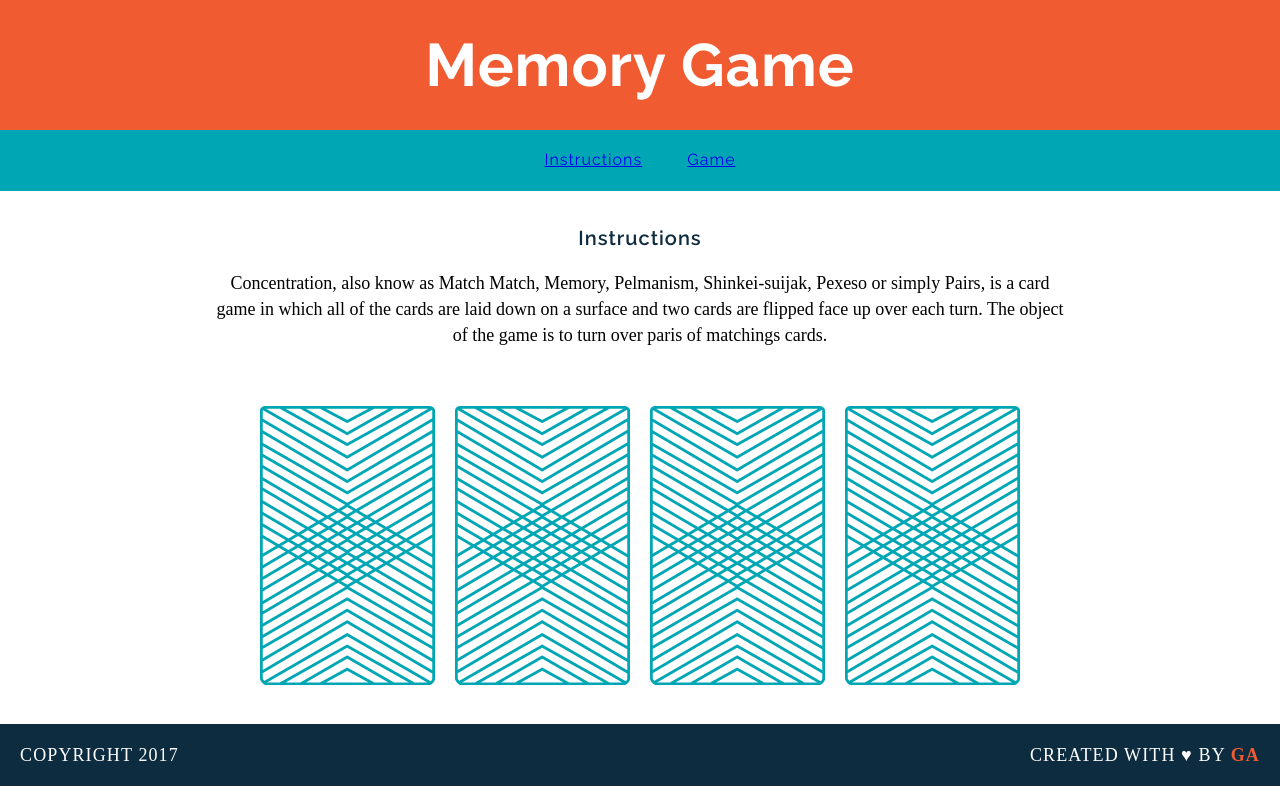
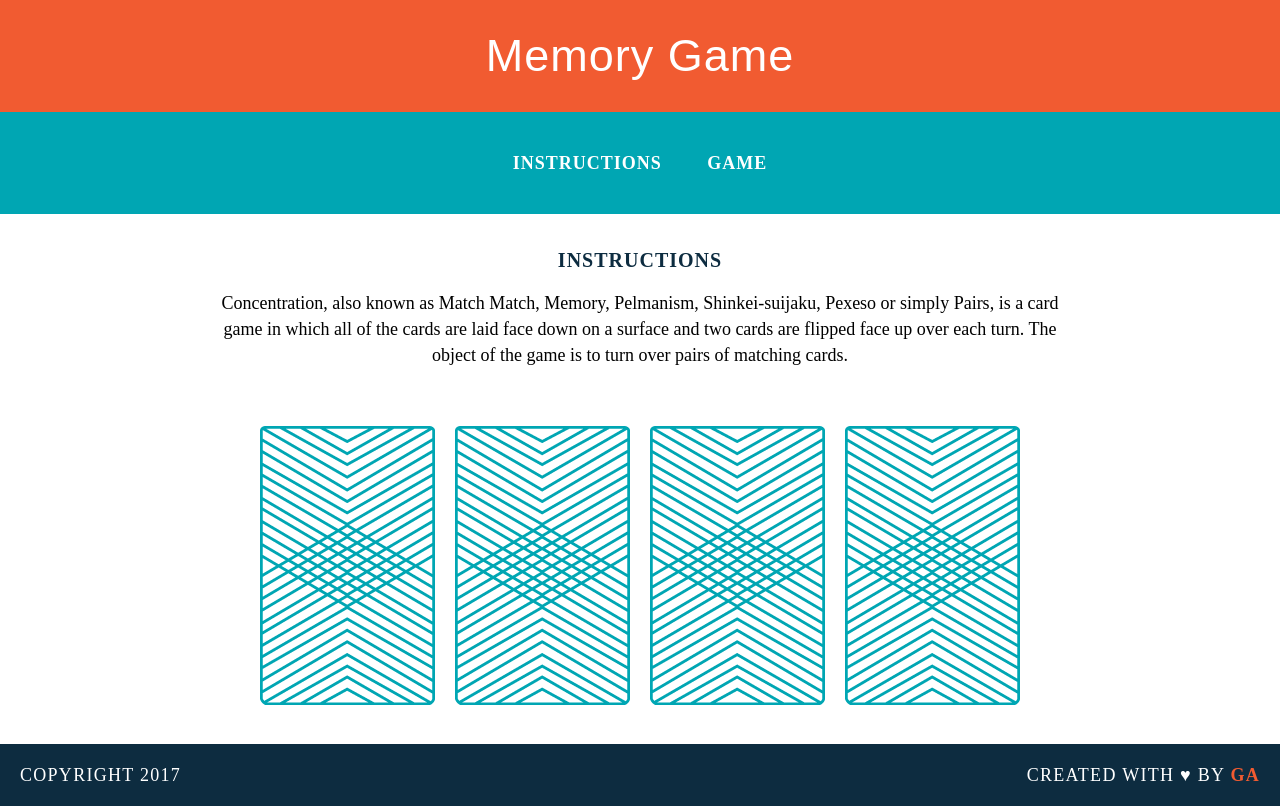
Before and after one commit to CEECEE8904/wdi-fundamental-memorygame, a plain HTML site: page memory-game/index.html in a window 1280 px wide. Drawn offline with Linux system fonts and the light colour scheme; a web font is replaced by a local one.

Commit message:
Add files via upload
Final *Update 5/21/19

```diff
--- a/memory-game/css/style.css
+++ b/memory-game/css/style.css
@@ -1,88 +1,87 @@
-h1{
-font-family: "Raleway";
-font-weight: 400
-color: #0D2CF4;
-letter-spacing: 1px;
-font size: 45px;
+body{
+    text-align: center;
     margin: 0;
+
 }
 
-nav{
-font-family: "Raleway";
-color: #F15B31;
+h1 {
+    font-family: "Raleway", sans-serif;
+    font-weight: 400;
+    color: #0d2c40;
+    font-size: 45px;
     letter-spacing: 1px;
-font-weight: 600
-font-size: 18px;
-background-color: #00A6B3;
-color: #FFFFFF;
-padding-top: 20px;
-padding-bottom: 20px;
-border-bottom: 2px solid transparent;
-}
-nav a{
-	margin-right: 20px;
-	margin-left: 20px;
-	font color: #FFFFFF;
-	border-bottom: 2px solid transparent;
-}
-a:hover{
-	border-color: white;
+    margin: 0;
+    color: white;
 }
 
-h3{
-font-family: "Raleway";
-color: #0D2C40;
-letter-spacing: 1px;
-font-weight: 600;
-font-size: 20px;
-}
-
-p{
+p {
   font-family: "Droid Serif", serif;
   line-height: 26px;
   font-size: 18px;
-text-align: center;
 }
 
-header{
+a {
+    font-family: raleway;
+    text-decoration: none;
+    color: #F15B31;
+    letter-spacing: 1px;
+    font-weight: 600;
+    font-size: 18px;
+
+}
+
+h2 {
+    font-family: raleway;
+    font-size: 20px;
+    color: #0d2c40;
+    letter-spacing: 1px;
+    font-weight: 600;
+}
+
+header {
     background-color: #F15B31;
-	color: #FFFFFF;
-	font-size: 30px;
     padding: 30px 20px 30px 20px;
 }
-body{
-	text-align: center;
-	margin: 0;
+
+main {
+  width: 850px;
+  margin: 35px auto
+}
+a {
+    margin: 0 20px;
+    color: white;
 }
 
-main{
-	width: 850px;
-	margin-top: 35px;
-	margin-bottom: 35px;
-	margin-right: auto;
-	margin-left: auto;
+nav a:hover {
+    border-bottom: 2px solid white;
 }
 
-main section{
-	text-align: center;
-}
-img{
-	margin-top: 40px;
-	margin-left: 8px;
-	margin-right: 8px;
+nav {
+    background-color: #00A6B3;
+    padding: 20px 0;
 }
 
-footer{
+img {
+    margin: 40px 8px 0 8px;
+}
+footer {
     text-transform: uppercase;
-	padding: 0px 20px 0px 20px;
+    padding: 0 20px;
     background-color: #0D2C40;
     color: white;
-	font-size: 14px;
     letter-spacing: .08em;
     font-weight: 500;
 }
 
-.clearfix:after{
+.copyright {
+    float: left;
+}
+
+.message {
+    float: right;
+}
+
+.clearfix:after {
   visibility: hidden;
   display: block;
   content: " ";
@@ -91,17 +90,11 @@ footer{
   font-size: 0;
 }
 
-.copyright{
-	font-family: "Raleway";
-	float: left;
-}
-
-.message{
-	font-family: "Raleway";
-	float: right;
-}
-
-.name{
+.name {
    color: #F15B31;
    font-weight: 700;
 }
+#game-board{
+
+  width: 1200px;
+}
--- a/memory-game/index.html
+++ b/memory-game/index.html
@@ -1,22 +1,22 @@
 <!DOCTYPE html>
 <html>
    <head>
+      <meta charset="utf-8">
       <link href="css/style.css" rel="stylesheet" type="text/css">
-    <link href="https://fonts.googleapis.com/css?family=Droid+Serif|Raleway:400,500,600,700" rel="stylesheet">
-    <title>Memory Card Game</title>
+
+      <title>Memory card game</title>
    </head>
    <body>
       <header>
          <h1>Memory Game</h1>
       </header>
       <nav>
-      	<a href="#">Instructions</a>
-		<a href="#">Game</a>
+         <p><a href="#">INSTRUCTIONS</a><a href="#"> GAME</a></p>
       </nav>
       <main>
-    <h3>Instructions</h3>
-    <p>Concentration, also know as Match Match, Memory, Pelmanism, Shinkei-suijak, Pexeso or simply Pairs, is a card game in which all of the cards are laid down on a surface and two cards are flipped face up over each turn. The object of the game is to turn over paris of matchings cards.
-    </p>
+         <h2>INSTRUCTIONS</h2>
+         <p>Concentration, also known as Match Match, Memory, Pelmanism, Shinkei-suijaku, Pexeso or simply Pairs, is a card game in which all of the cards are laid face down on a surface and two cards are flipped face up over each turn. The object of the game is to turn over pairs of matching cards.</p>
+         <div id="game-board" class="board clearfix"></div>
       <div>
       <img src="images/back.png" alt="Queen of Diamonds">
       <img src="images/back.png" alt="Quee of Hearts">
@@ -24,16 +24,12 @@
       <img src="images/back.png" alt="King of Hearts">
     </div>
       </main>
+      <footer>
+          <div class="clearfix">
+          <p class="copyright">Copyright 2017</p>
+          <p class="message">Created with &hearts; by <span class="name">GA</span></p>
+              </div>
+      </footer>
     <script src="js/main.js"></script>
    </body>
-  <footer class="clearfix">
-    <div class="copyright">
-      <p>Copyright 2017</p>
-    </div>
-
-    <div class="message">
-      <p>Created with &hearts; by <span class="name">GA</span></p>
-    </div>
-
-  </footer>
 </html>
--- a/memory-game/js/main.js
+++ b/memory-game/js/main.js
@@ -7,41 +7,51 @@ var cards = [
 {
   rank: "queen",
   suit: "diamonds",
-    cardImage: "images/queen-of-diamonds.png"
+  cardImage:"images/queen-of-diamonds.png"
 },
 {
   rank: "king",
   suit: "hearts",
-    cardImage: "images/king-of-hearts.png"
+  cardImage:"images/king-of-hearts.png"
 },
 {
   rank: "king",
-    suit: "diamonds",
-    cardImage: "images/king-of-diamonds.png"
+  suit: "hearts",
+  cardImage:"images/king-of-hearts.png"
 }
 ];
 
-var cardsInPlay = [];
-
-var checkForMatch = function() {
-    this['src'] = (cards[0,1,2,3].cardImage);
-    if (cardsInPlay.length === 2 && cardsInPlay[0] === cardsInPlay[1]) {
-        alert("You found a match!");
-    } else {
-    alert("Sorry, try again.");
-    console.log(cardsInPlay);
-    cardsInPlay[0].setAttribute('src', 'images/back.png');
-    cardsInPlay[1].setAttribute('src', 'images/back.png');
+var createBoard = function(){
+for (var i = 0; i < cards.length; i++){
+var cardElement = document.createElement('img');
+cardElement.setAttribute("src", 'images/back.png');
+cardElement.setAttribute("data-id", i);
+cardElement.addEventListener('click', flipCard);
+document.getElementById('game-board').appendChild(cardElement);
 }
 };
 
-var flipCard = function(cardId) {
-  console.log("User flipped " + cards[cardId].rank);
-  cardsInPlay.push(cards[0]);
+var prev = "";
+function flipCard () {
+  var cardId = this.getAttribute('data-id');
+  cardsInPlay.push(cards[cardId].rank);
+  this.setAttribute('src', cards[cardId].cardImage);
+  console.log(cardsInPlay[0]);
+  console.log(cardsInPlay[1]);
     if (cardsInPlay.length === 2) {
-    checkForMatch();
+      if (cardsInPlay[0] === cardsInPlay[1]) {
+        alert("You found a match!");
+        cardsInPlay = [];
+      }
+      else {
+        alert("Sorry, try again.");
+        cardsInPlay = [];
+        try{
+        prev.setAttribute('src', 'images/back.png');
+        }catch(e){}
+        this.setAttribute('src', 'images/back.png');
       }
     }
-
-flipCard(0);
-flipCard(2);
+    prev = this;
+}
+var cardsInPlay = [];
```
Lines whose indentation alone changed are shown as unchanged.
